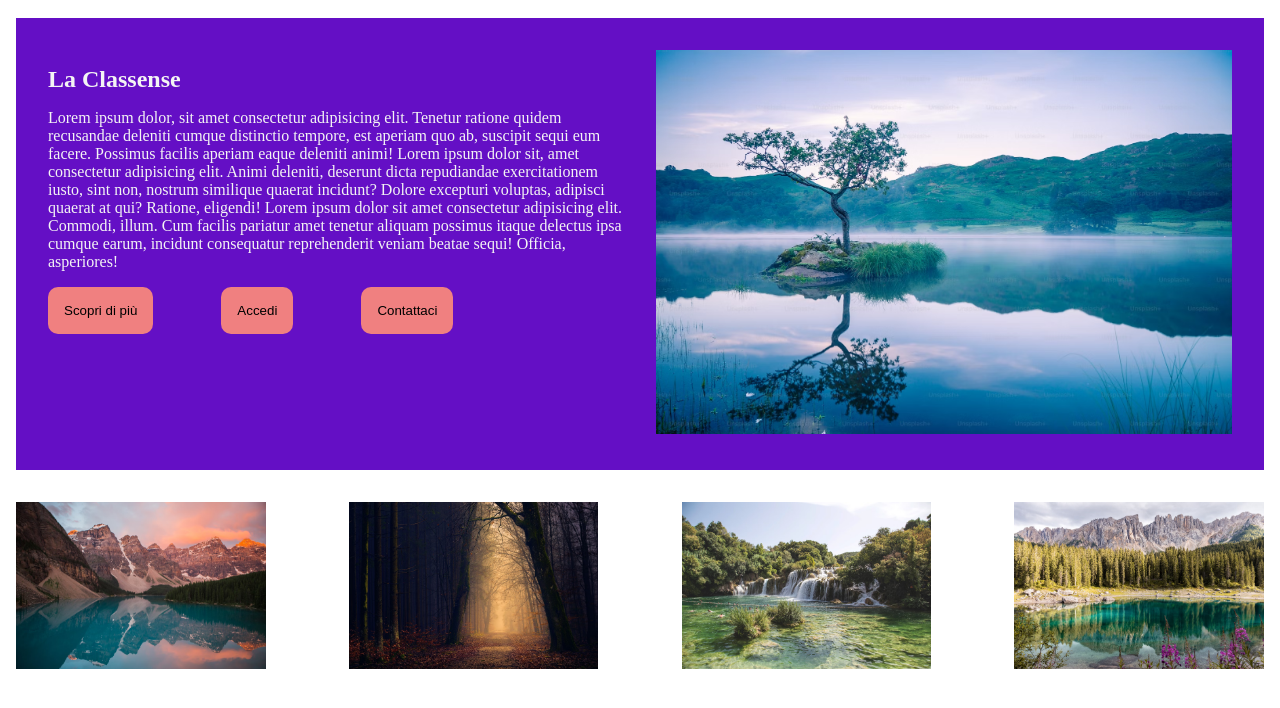
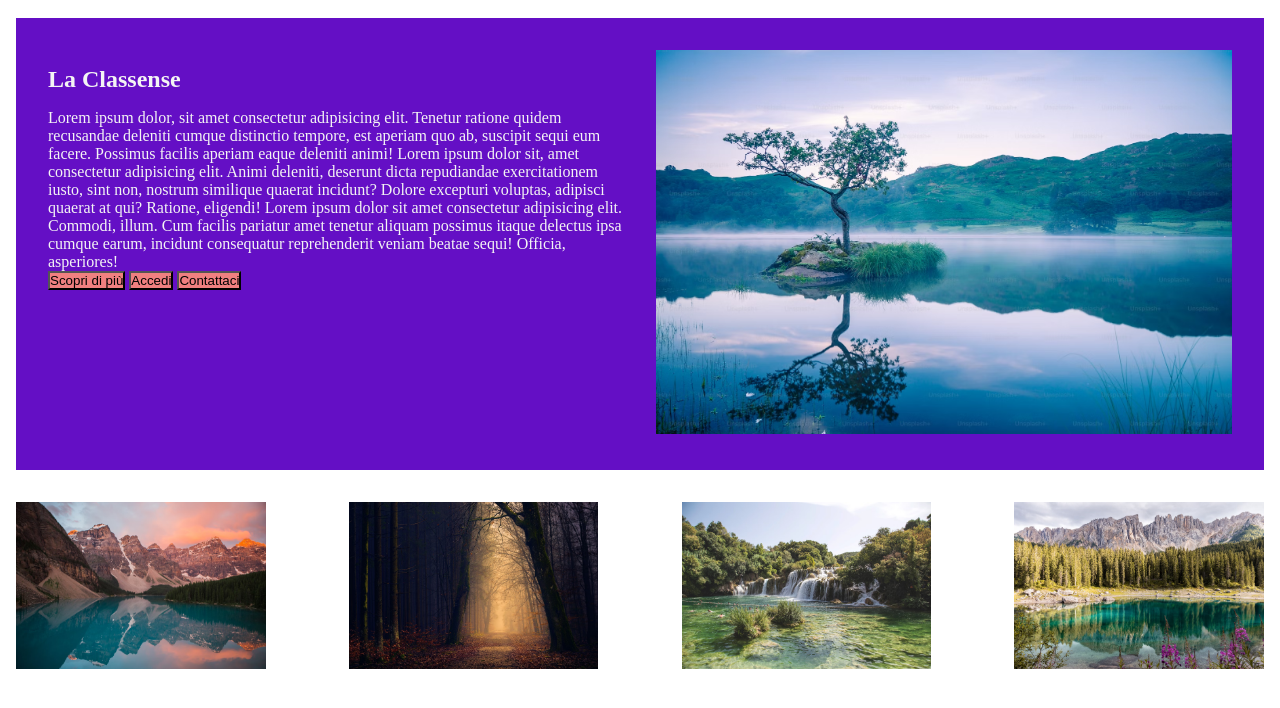
Before and after one commit to GiuliaLanari/U2-W6-L3, a website: page index.html in a window 1280 px wide. Shown: the part 90-798 px from the top of the page. Drawn offline with Linux system fonts and the light colour scheme.

Commit message:
U2-W6-L3

```diff
--- a/css/style.css
+++ b/css/style.css
@@ -33,12 +33,7 @@
 }
 
 button {
-  margin-block-start: 1rem;
-  padding: 1rem;
-  margin-inline-end: 4rem;
   background-color: lightcoral;
-  border: none;
-  border-radius: 10px;
   animation: attacare 3s 1s backwards;
 }
 button:hover {
```
Also changed, not shown: 1 other file.
